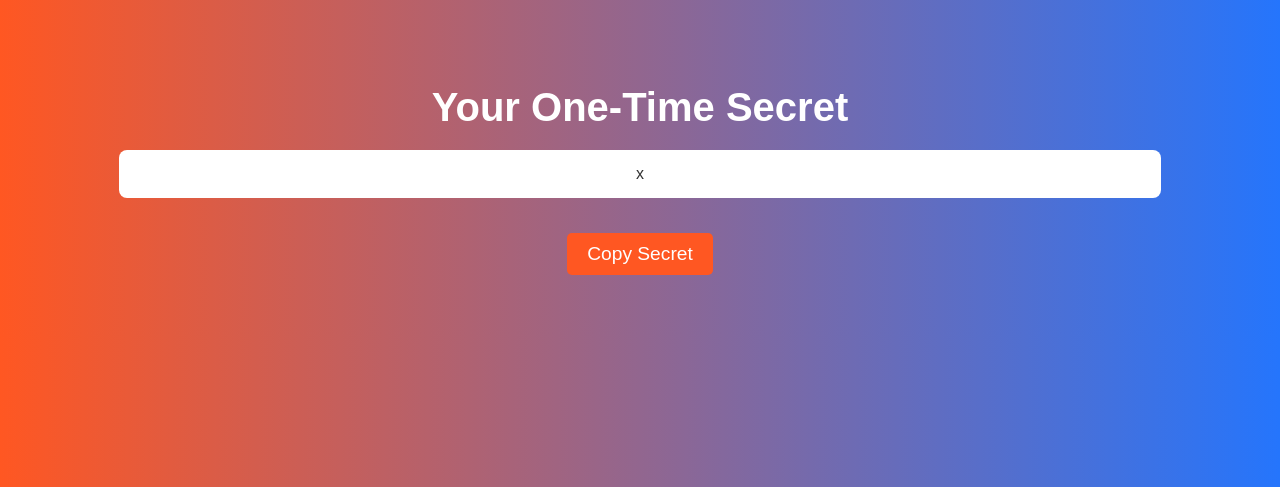
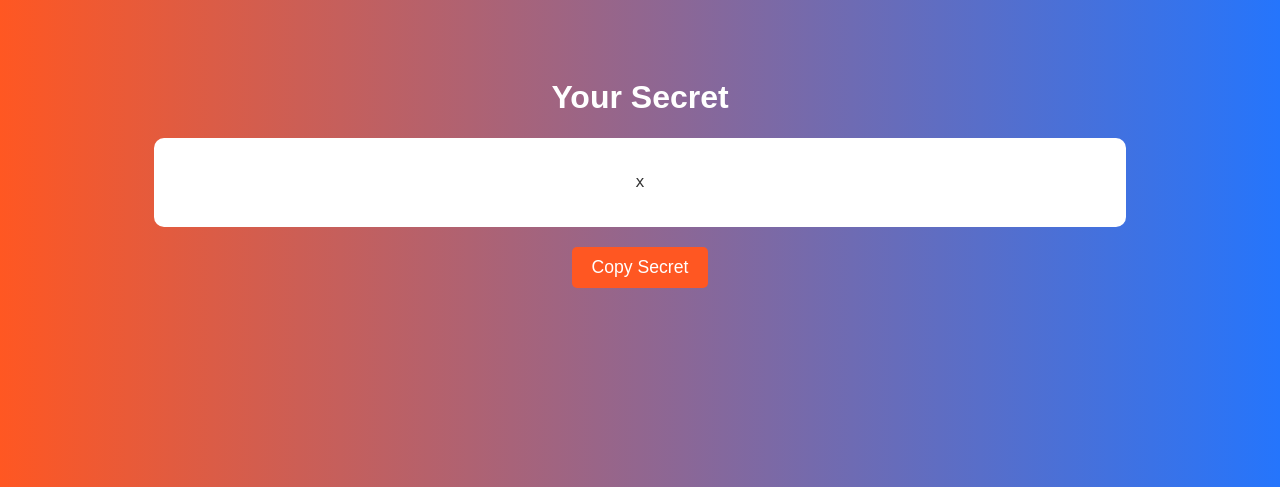
Before and after one commit to rojinashaikh/secure-one-time-share, a Flask app: template templates/secret.html in a window 1280 px wide. Shown: the top 487 px of the page. Run offline with Flask 3, Linux system fonts and the light colour scheme; the template is opened without the code that fills it: most values are stand-ins (such as "Sample title", 1, 10 or a date in 2020); parts of the project's set-up code (start-up, migrations or seed data) failed here and were passed over.

Commit message:
Update secret.html

```diff
--- a/templates/secret.html
+++ b/templates/secret.html
@@ -8,31 +8,27 @@
             color: white;
             font-family: Arial, sans-serif;
             text-align: center;
-            padding: 50px 0;
+            padding: 50px;
         }
-        h1 {
-            font-size: 2.5em;
-            margin-bottom: 20px;
-        }
-        #secret {
-            background-color: #ffffff;
+        .content-box {
+            background-color: white;
             color: #333;
-            border-radius: 8px;
-            padding: 15px;
-            margin: 20px auto;
+            padding: 20px;
+            border-radius: 10px;
             width: 80%;
-            white-space: pre-wrap;
+            margin: 0 auto;
+            font-size: 1.2em;
             word-wrap: break-word;
         }
         button {
+            margin-top: 20px;
             background-color: #ff5722;
             color: white;
-            font-size: 1.2em;
+            font-size: 1.1em;
             padding: 10px 20px;
             border: none;
             border-radius: 5px;
             cursor: pointer;
-            margin-top: 15px;
         }
         button:hover {
             background-color: #e64a19;
@@ -40,27 +36,25 @@
     </style>
 </head>
 <body>
-    <h1>Your One-Time Secret</h1>
+    <h1>Your Secret</h1>
+    <div class="content-box" id="secretBox">
+        {% if is_file %}
+            <a href="data:application/octet-stream;base64,{{ secret }}" download="secret_file">Download Secret File</a>
+        {% else %}
+            <pre>{{ secret }}</pre>
+        {% endif %}
+    </div>
 
-    {% if is_file %}
-        <p>You uploaded a file: <strong>{{ filename }}</strong></p>
-        <a href="data:application/octet-stream;base64,{{ secret | safe }}" download="{{ filename }}">
-            <button>Download File</button>
-        </a>
-    {% else %}
-        <div id="secret">{{ secret }}</div>
-        <button onclick="copySecret()">Copy Secret</button>
-    {% endif %}
-
+    {% if not is_file %}
+    <button onclick="copySecret()">Copy Secret</button>
     <script>
         function copySecret() {
-            const secretText = document.getElementById('secret').innerText;
-            navigator.clipboard.writeText(secretText).then(() => {
+            const text = document.getElementById("secretBox").innerText;
+            navigator.clipboard.writeText(text).then(() => {
                 alert("Secret copied to clipboard!");
-            }, () => {
-                alert("Failed to copy.");
             });
         }
     </script>
+    {% endif %}
 </body>
 </html>
```
